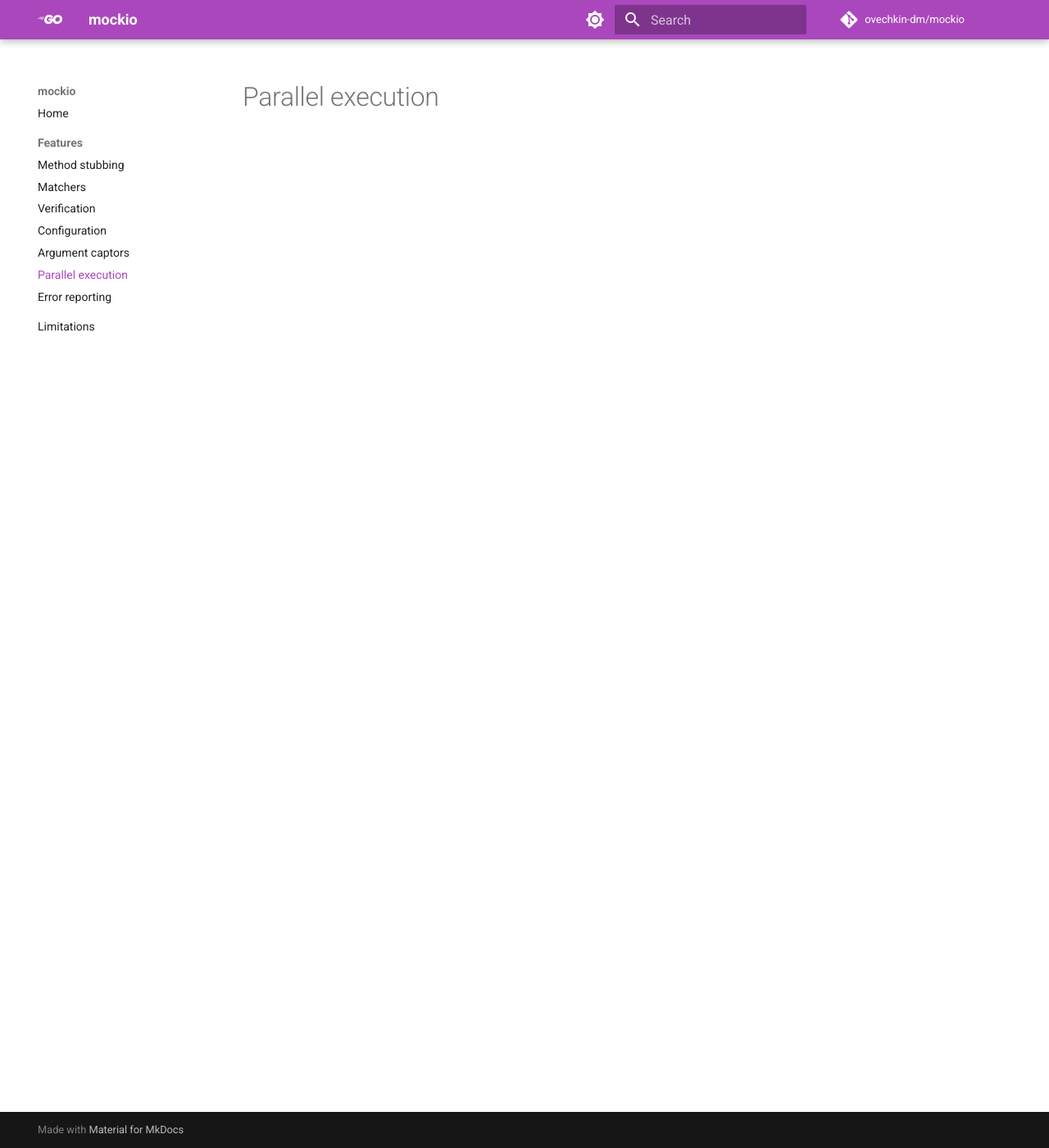
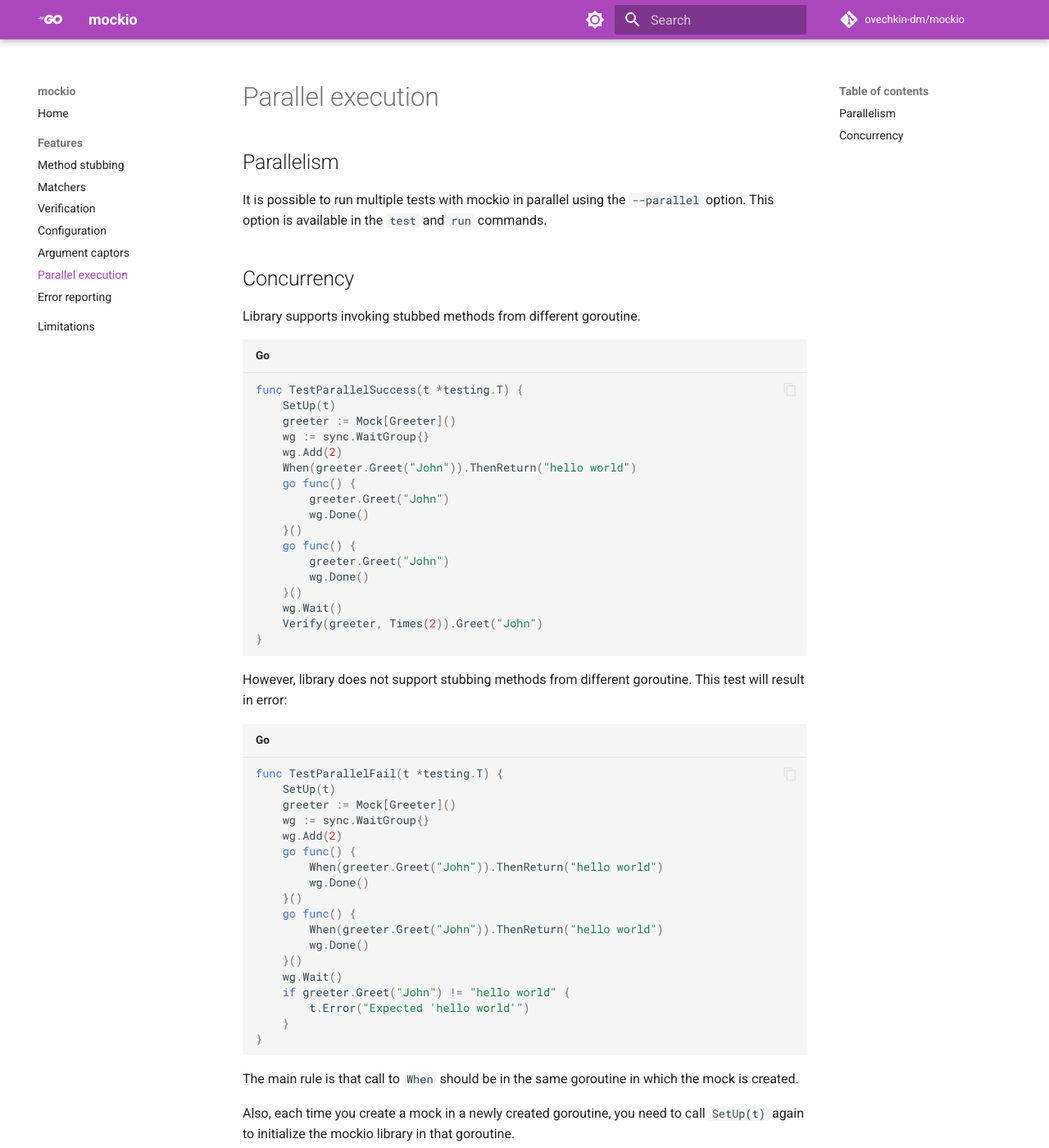
Before and after one commit to ovechkin-dm/mockio, an MkDocs documentation site: the page built from docs/features/parallel-execution.md, in a window 1280 px wide and 1400 px high. Shown: the whole window at 82% size. Built offline with MkDocs 1.6.1 and Material for MkDocs 9.7.7, drawn with Linux system fonts in a browser that asks for light colours; comment, search, counter and statistics services are not loaded; some of the changed text lies outside the part shown.

Commit message:
add more docs

````diff
--- a/docs/features/parallel-execution.md
+++ b/docs/features/parallel-execution.md
@@ -1 +1,72 @@
 # Parallel execution
+
+## Parallelism
+
+It is possible to run multiple tests with mockio in parallel using the `--parallel` option. This option is available in the `test` and `run` commands.
+
+## Concurrency
+
+Library supports invoking stubbed methods from different goroutine.
+
+```go
+func TestParallelSuccess(t *testing.T) {
+	SetUp(t)
+	greeter := Mock[Greeter]()
+	wg := sync.WaitGroup{}
+	wg.Add(2)
+	When(greeter.Greet("John")).ThenReturn("hello world")
+	go func() {
+		greeter.Greet("John")
+		wg.Done()
+	}()
+	go func() {
+		greeter.Greet("John")
+		wg.Done()
+	}()
+	wg.Wait()
+	Verify(greeter, Times(2)).Greet("John")
+}
+```
+
+However, library does not support stubbing methods from different goroutine.
+This test will result in error:
+
+```go
+func TestParallelFail(t *testing.T) {
+	SetUp(t)
+	greeter := Mock[Greeter]()
+	wg := sync.WaitGroup{}
+	wg.Add(2)
+	go func() {
+		When(greeter.Greet("John")).ThenReturn("hello world")
+		wg.Done()
+	}()
+	go func() {
+		When(greeter.Greet("John")).ThenReturn("hello world")
+		wg.Done()
+	}()
+	wg.Wait()
+	if greeter.Greet("John") != "hello world" {
+		t.Error("Expected 'hello world'")
+	}
+}
+```
+
+The main rule is that call to `When` should be in the same goroutine in which the mock is created.
+
+Also, each time you create a mock in a newly created goroutine, you need to call `SetUp(t)` again to initialize the mockio library in that goroutine.
+
+```go
+func TestParallelSuccess(t *testing.T) {
+	SetUp(t)
+	wg := sync.WaitGroup{}
+	wg.Add(1)
+	go func() {
+		SetUp(t)
+		greeter := Mock[Greeter]()
+		When(greeter.Greet("John")).ThenReturn("hello world")
+		wg.Done()
+	}()
+	wg.Wait()
+}
+```
````
Also changed, not shown: docs/features/matchers.md (+0 -1 lines), docs/features/method-stubbing.md (+12 -12 lines), docs/features/verification.md (+132 -0 lines), docs/limitations.md (+15 -0 lines).
